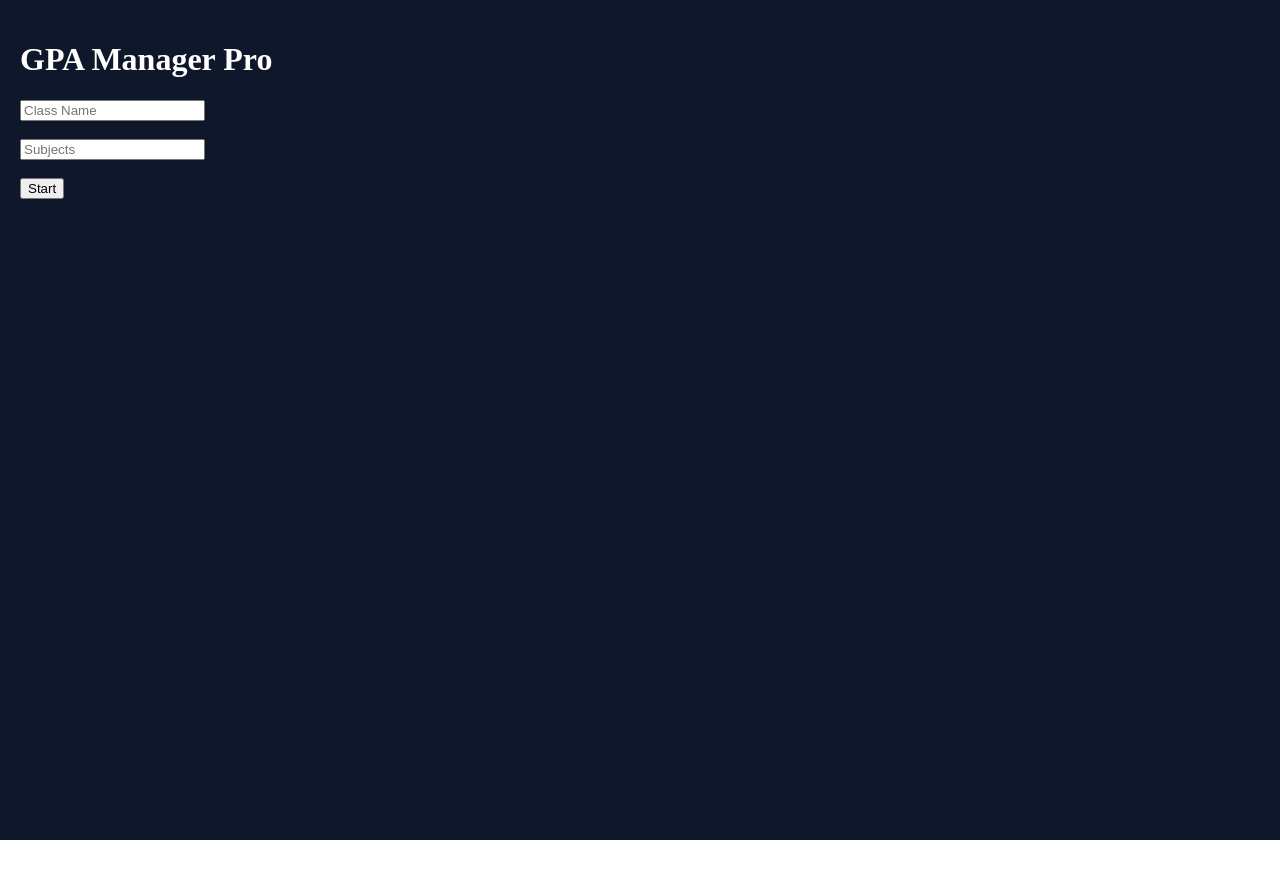
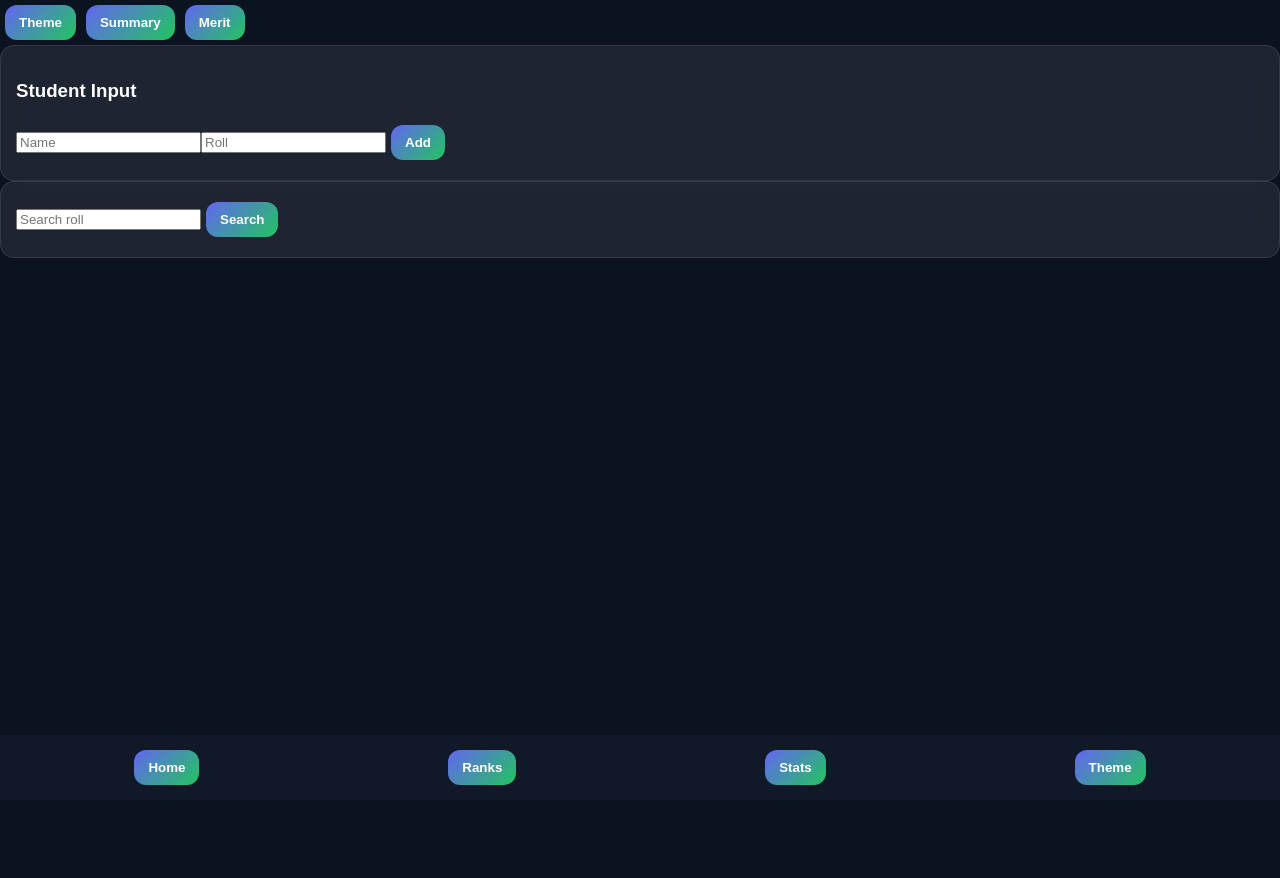
Before and after one commit to mustafaroshid99-cell/gpa-manager, a Next.js app: page / in a window 1280 px wide. Before the commit the page ends 840 px from the top, so only its background shows below. Built offline with nearby package versions, Linux system fonts and the light colour scheme.

Commit message:
Update page.js

```diff
--- a/app/page.js
+++ b/app/page.js
@@ -2,112 +2,75 @@
 
 export default function Home() { const [className, setClassName] = useState(""); const [subjectCount, setSubjectCount] = useState(""); const [started, setStarted] = useState(false);
 
-const [name, setName] = useState(""); const [roll, setRoll] = useState("");
+const [name, setName] = useState(""); const [roll, setRoll] = useState(""); const [searchRoll, setSearchRoll] = useState(""); const [error, setError] = useState("");
 
-const [searchRoll, setSearchRoll] = useState(""); const [error, setError] = useState("");
+const [theme, setTheme] = useState("dark"); const [showMerit, setShowMerit] = useState(false); const [showSummary, setShowSummary] = useState(false);
 
-const [showMerit, setShowMerit] = useState(false);
+const [viewMode, setViewMode] = useState("home"); // home | profile const [selectedStudent, setSelectedStudent] = useState(null);
 
-const [currentMarks, setCurrentMarks] = useState([]); const [students, setStudents] = useState([]);
+const [currentMarks, setCurrentMarks] = useState([]); const [students, setStudents] = useState([]); const [viewIndex, setViewIndex] = useState(-1);
 
-const [viewIndex, setViewIndex] = useState(-1);
+const isDark = theme === "dark";
 
-const getGP = (m) => { if (m >= 80) return 5.0; else if (m >= 70) return 4.0; else if (m >= 60) return 3.5; else if (m >= 50) return 3.0; else if (m >= 40) return 2.0; else if (m >= 33) return 1.0; else return 0.0; };
+const bg = isDark ? "#0b1220" : "#f1f5f9"; const card = "rgba(255,255,255,0.08)"; const text = isDark ? "white" : "black";
 
-const getGrade = (gpa) => { if (gpa === 5.0) return "A+"; else if (gpa >= 4.0) return "A"; else if (gpa >= 3.5) return "A-"; else if (gpa >= 3.0) return "B"; else if (gpa >= 2.0) return "C"; else if (gpa >= 1.0) return "D"; else return "F"; };
+const btn = { padding: "10px 14px", margin: "5px", borderRadius: 12, border: "none", cursor: "pointer", color: "white", background: "linear-gradient(135deg,#6366f1,#22c55e)", fontWeight: "bold" };
+
+const glass = { background: card, backdropFilter: "blur(12px)", border: "1px solid rgba(255,255,255,0.1)", borderRadius: 14, padding: 15, transition: "all 0.4s ease" };
+
+const getGP = (m) => { if (m >= 80) return 5.0; if (m >= 70) return 4.0; if (m >= 60) return 3.5; if (m >= 50) return 3.0; if (m >= 40) return 2.0; if (m >= 33) return 1.0; return 0.0; };
+
+const getGrade = (gpa) => { if (gpa === 5) return "A+"; if (gpa >= 4) return "A"; if (gpa >= 3.5) return "A-"; if (gpa >= 3) return "B"; if (gpa >= 2) return "C"; if (gpa >= 1) return "D"; return "F"; };
 
 const start = () => { if (!className || !subjectCount) return alert("Fill all fields"); setCurrentMarks(Array(Number(subjectCount)).fill("")); setStarted(true); };
 
-const updateMark = (i, val) => { const num = Number(val);
+const updateMark = (i, val) => { const n = Number(val); if (val !== "" && (n < 0 || n > 100)) setError("Marks must be 0-100"); else setError("");
 
-if (val !== "" && (num < 0 || num > 100)) {
-  setError("Marks must be between 0 and 100");
-} else {
-  setError("");
-}
-
-const copy = [...currentMarks];
-copy[i] = val;
-setCurrentMarks(copy);
+const c = [...currentMarks];
+c[i] = val;
+setCurrentMarks(c);
 
 };
 
 const submitStudent = () => { setError("");
 
-if (!name || !roll) return setError("Enter name and roll");
+if (!name || !roll) return setError("Enter name & roll");
 
-const existingIndex = students.findIndex(s => String(s.roll) === String(roll));
+const exist = students.find(s => String(s.roll) === String(roll));
 
-if (existingIndex !== -1) {
-  const confirmChange = confirm("This student already exists. Do you want to change his marks?");
+const marks = currentMarks.map(Number);
+if (marks.some(m => m < 0 || m > 100)) return setError("Marks invalid");
 
-  if (!confirmChange) return;
+const fail = marks.some(m => m < 33);
+const total = marks.reduce((a,b)=>a+b,0);
+const gpaRaw = marks.reduce((a,b)=>a+getGP(b),0) / marks.length;
+const gpa = fail ? 0 : gpaRaw;
 
-  const updatedStudents = [...students];
-
-  let fail = false;
-  let total = 0;
-  let gpSum = 0;
-
-  const marksNum = currentMarks.map(m => Number(m));
-
-  for (let m of marksNum) {
-    if (m < 0 || m > 100) return setError("Marks must be 0-100");
-    if (m < 33) fail = true;
-    total += m;
-    gpSum += getGP(m);
-  }
-
-  const gpa = fail ? 0 : gpSum / marksNum.length;
-
-  updatedStudents[existingIndex] = {
-    ...updatedStudents[existingIndex],
+const studentObj = {
+  id: exist?.id || Date.now(),
   name,
-    marks: marksNum,
+  roll: Number(roll),
+  marks,
   total,
   gpa: Number(gpa.toFixed(2)),
   grade: getGrade(gpa),
   status: fail ? "FAIL" : "PASS"
 };
 
-  setStudents(updatedStudents);
-  setViewIndex(existingIndex);
-
-  setName("");
-  setRoll("");
-  setCurrentMarks(Array(Number(subjectCount)).fill(""));
+if (exist) {
+  const ok = confirm("Student exists. Update?");
+  if (!ok) return;
+  const updated = students.map(s => s.roll == roll ? studentObj : s);
+  setStudents(updated);
+  setSelectedStudent(studentObj);
+  setViewMode("profile");
   return;
 }
 
-let fail = false;
-let total = 0;
-let gpSum = 0;
-
-const marksNum = currentMarks.map(m => Number(m));
-
-for (let m of marksNum) {
-  if (m < 0 || m > 100) return setError("Marks must be 0-100");
-  if (m < 33) fail = true;
-  total += m;
-  gpSum += getGP(m);
-}
-
-const gpa = fail ? 0 : gpSum / marksNum.length;
-
-const student = {
-  id: Date.now(),
-  name,
-  roll: Number(roll),
-  marks: marksNum,
-  total,
-  gpa: Number(gpa.toFixed(2)),
-  grade: getGrade(gpa),
-  status: fail ? "FAIL" : "PASS",
-};
-
-const updated = [...students, student];
+const updated = [...students, studentObj];
 setStudents(updated);
-setViewIndex(updated.length - 1);
+setSelectedStudent(studentObj);
+setViewMode("profile");
 
 setName("");
 setRoll("");
@@ -115,55 +78,24 @@ setCurrentMarks(Array(Number(subjectCount)).fill(""));
 
 };
 
-const searchStudent = () => { const index = students.findIndex(s => String(s.roll) === String(searchRoll)); if (index === -1) return setError("Student not found"); setViewIndex(index); };
+const searchStudent = () => { const s = students.find(x => String(x.roll) === String(searchRoll)); if (!s) return setError("Not found"); setSelectedStudent(s); setViewMode("profile"); };
 
-const getMeritList = () => { return [...students] .sort((a, b) => { if (b.gpa !== a.gpa) return b.gpa - a.gpa; if (b.total !== a.total) return b.total - a.total; return a.roll - b.roll; }) .map((s, i) => ({ ...s, rank: i + 1 })); };
+const merit = [...students] .sort((a,b)=> b.gpa-a.gpa || b.total-a.total || a.roll-b.roll) .map((s,i)=>({...s,rank:i+1}));
 
-const stats = () => { if (students.length === 0) return null;
+return ( <div style={{background:bg,minHeight:"100vh",color:text,fontFamily:"sans-serif",paddingBottom:80}}>
 
-const pass = students.filter(s => s.status === "PASS").length;
-const fail = students.length - pass;
-const passRate = ((pass / students.length) * 100).toFixed(2);
+{/* TOP BAR */}
+  <div>
+    <button style={btn} onClick={()=>setTheme(theme==="dark"?"light":"dark")}>Theme</button>
+    <button style={btn} onClick={()=>setShowSummary(!showSummary)}>Summary</button>
+    <button style={btn} onClick={()=>setShowMerit(!showMerit)}>Merit</button>
+  </div>
 
-const count = g => students.filter(s => s.grade === g).length;
-
-return {
-  pass,
-  fail,
-  passRate,
-  aPlus: count("A+"),
-  a: count("A"),
-  aMinus: count("A-"),
-  b: count("B"),
-  c: count("C"),
-  d: count("D"),
-  f: count("F"),
-};
-
-};
-
-const data = stats(); const current = students[viewIndex]; const merit = getMeritList();
-
-return ( <div style={{padding:20,background:"#0f172a",color:"white",minHeight:"100vh"}}>
-
-{!started ? (
-    <div>
-      <h1>GPA Manager Pro</h1>
-      <input placeholder="Class Name" value={className} onChange={e=>setClassName(e.target.value)} />
-      <br /><br />
-      <input type="number" placeholder="Subjects" value={subjectCount} onChange={e=>setSubjectCount(e.target.value)} />
-      <br /><br />
-      <button onClick={start}>Start</button>
-    </div>
-  ) : (
-    <div>
-
-      {error && <div style={{color:"red",fontWeight:"bold"}}>{error}</div>}
+  {error && <p style={{color:"red",fontWeight:"bold"}}>⚠ {error}</p>}
 
   {/* INPUT */}
-      <div style={{padding:10,background:"#111827",borderRadius:10}}>
-        <h3>Enter Student</h3>
-
+  <div style={glass}>
+    <h3>Student Input</h3>
     <input placeholder="Name" value={name} onChange={e=>setName(e.target.value)} />
     <input placeholder="Roll" value={roll} onChange={e=>setRoll(e.target.value)} />
 
@@ -172,66 +104,53 @@ return ( <div style={{padding:20,background:"#0f172a",color:"white",minHeight:"1
         onChange={e=>updateMark(i,e.target.value)} />
     ))}
 
-        <button onClick={submitStudent}>Add Student</button>
+    <button style={btn} onClick={submitStudent}>Add</button>
   </div>
 
   {/* SEARCH */}
-      <div style={{marginTop:15,padding:10,background:"#0b1220",borderRadius:10}}>
-        <h3>Search by Roll</h3>
-        <input value={searchRoll} onChange={e=>setSearchRoll(e.target.value)} />
-        <button onClick={searchStudent}>Search</button>
+  <div style={glass}>
+    <input placeholder="Search roll" value={searchRoll} onChange={e=>setSearchRoll(e.target.value)} />
+    <button style={btn} onClick={searchStudent}>Search</button>
   </div>
 
-      {/* INDIVIDUAL */}
-      <div style={{marginTop:20,padding:15,background:"#0b1220",borderRadius:10}}>
-        <h2>Individual Result</h2>
-        {current ? (
-          <div>
-            <h3>{current.name} (Roll {current.roll})</h3>
-            <p>Total: {current.total}</p>
-            <p>GPA: {current.gpa}</p>
-            <p>Grade: {current.grade}</p>
-            <p>Status: {current.status}</p>
-          </div>
-        ) : <p>No student selected</p>}
-      </div>
+  {/* PROFILE PAGE */}
+  {viewMode === "profile" && selectedStudent && (
+    <div style={{...glass, animation:"fadeIn .4s ease"}}>
+      <h2>Student Profile</h2>
+      <h3>{selectedStudent.name} (Roll {selectedStudent.roll})</h3>
+      <p>Total: {selectedStudent.total}</p>
+      <p>GPA: {selectedStudent.gpa}</p>
+      <p>Grade: {selectedStudent.grade}</p>
+      <p>Status: {selectedStudent.status}</p>
 
-      {/* SUMMARY */}
-      {data && (
-        <div style={{marginTop:20,padding:15,background:"#111827",borderRadius:10}}>
-          <h2>Summary</h2>
-          <p>Pass: {data.pass} | Fail: {data.fail}</p>
-          <p>Pass Rate: {data.passRate}%</p>
-          <p>A+: {data.aPlus} | A: {data.a} | A-: {data.aMinus}</p>
-          <p>B: {data.b} | C: {data.c} | D: {data.d} | F: {data.f}</p>
+      <button style={btn} onClick={()=>setViewMode("home")}>Back</button>
     </div>
   )}
 
-      {/* MERIT BUTTON */}
-      <div style={{marginTop:20}}>
-        <button onClick={()=>setShowMerit(!showMerit)}>
-          Ranks / Merit Table
-        </button>
+  {/* SUMMARY */}
+  {showSummary && (
+    <div style={glass}>
+      <h3>Summary</h3>
+      <p>Total Students: {students.length}</p>
+      <p>Pass: {students.filter(s=>s.status==="PASS").length}</p>
+      <p>Fail: {students.filter(s=>s.status==="FAIL").length}</p>
     </div>
+  )}
 
-      {/* MERIT TABLE */}
+  {/* MERIT */}
   {showMerit && (
-        <div style={{marginTop:15,padding:15,background:"#0b1220",borderRadius:10}}>
-          <h2>🏆 Merit List</h2>
+    <div style={{...glass, overflowX:"auto"}}>
+      <h3>🏆 Merit List</h3>
 
-          <table style={{width:"100%",borderCollapse:"collapse"}}>
+      <table style={{width:"100%",textAlign:"center",borderCollapse:"collapse"}}>
         <thead>
           <tr>
-                <th>Rank</th>
-                <th>Name</th>
-                <th>Roll</th>
-                <th>GPA</th>
-                <th>Total</th>
+            <th>Rank</th><th>Name</th><th>Roll</th><th>GPA</th><th>Total</th>
           </tr>
         </thead>
         <tbody>
           {merit.map(s=> (
-                <tr key={s.id}>
+            <tr key={s.id} style={{transition:"all .3s ease"}}>
               <td>{s.rank}</td>
               <td>{s.name}</td>
               <td>{s.roll}</td>
@@ -244,8 +163,13 @@ return ( <div style={{padding:20,background:"#0f172a",color:"white",minHeight:"1
     </div>
   )}
 
+  {/* BOTTOM NAV */}
+  <div style={{position:"fixed",bottom:0,left:0,right:0,display:"flex",justifyContent:"space-around",background:"#111827",padding:10}}>
+    <button style={btn} onClick={()=>setViewMode("home")}>Home</button>
+    <button style={btn} onClick={()=>setShowMerit(true)}>Ranks</button>
+    <button style={btn} onClick={()=>setShowSummary(true)}>Stats</button>
+    <button style={btn} onClick={()=>setTheme(theme==="dark"?"light":"dark")}>Theme</button>
   </div>
-  )}
 
 </div>
 
```
Lines whose indentation alone changed are shown as unchanged.
